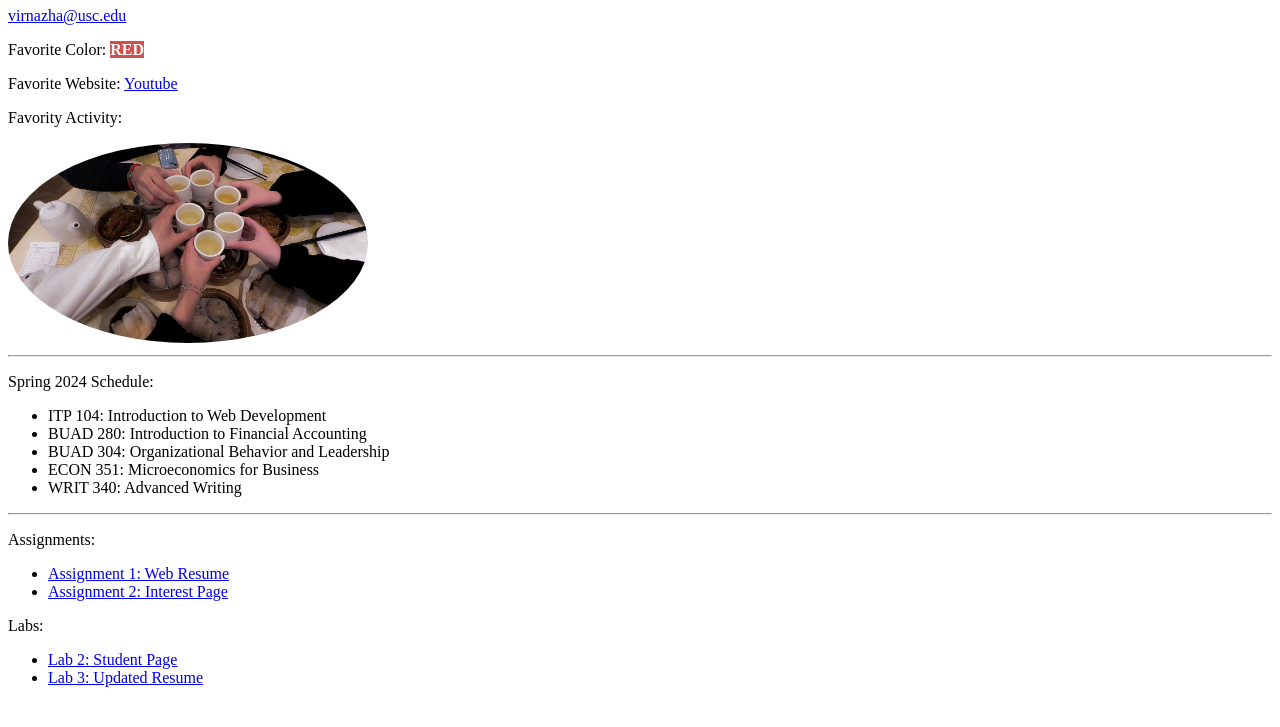
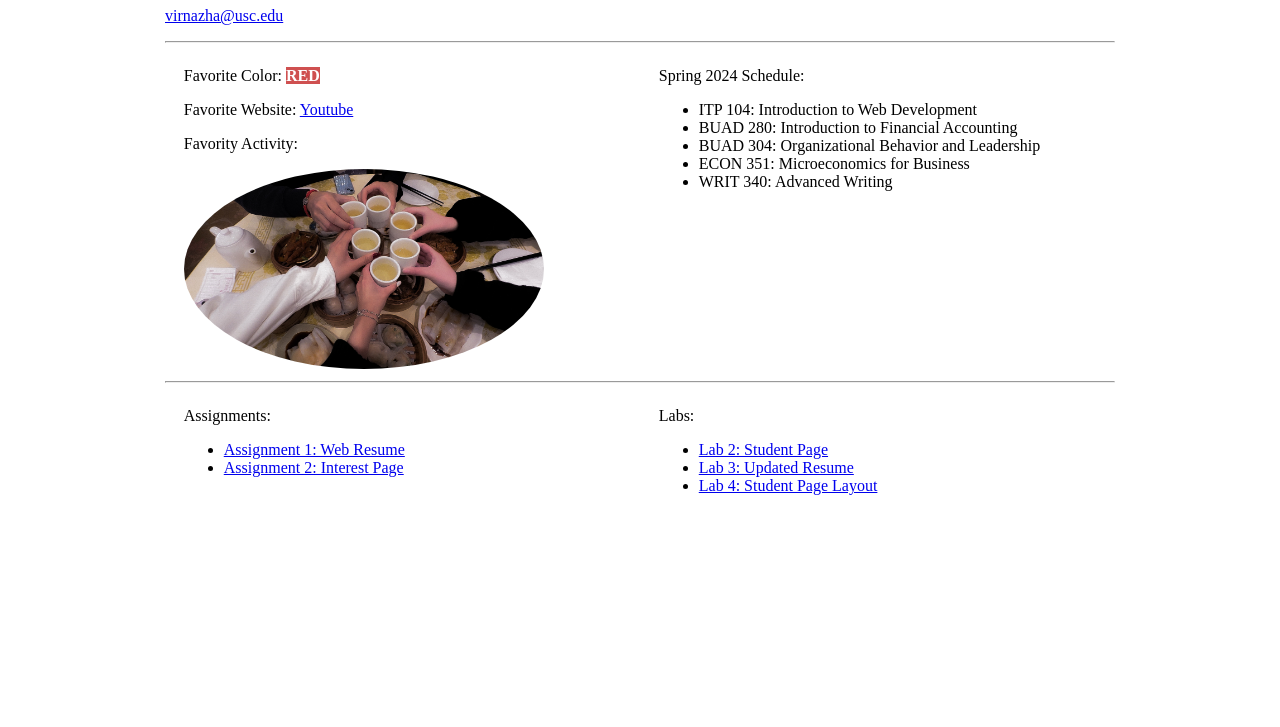
Before and after one commit to uscwebdev/itp104-submissions-VirnaZhang, a plain HTML site: page index.html in a window 1280 px wide. Shown: the part 73-800 px from the top of the page. Drawn offline with Linux system fonts and the light colour scheme.

Commit message:
Student Page

```diff
--- a/index.html
+++ b/index.html
@@ -8,11 +8,30 @@
                width: auto;
                border-radius: 50%;
           }
+          .content{
+               width: 950px;
+               margin-left: auto;
+               margin-right: auto;
+          }
+          .container{
+               display: flex;
+          }
+          .item1, .item2{
+               width: 475px;
+               padding-left: 18.75px;
+               padding-right: 18.75px;
+               margin-left: auto;
+               margin-right: auto;
+          }
      </style>
 </head>
 <body>
+     <div class="content">
           <h1>Virna Zhang</h1>
           <p> <a href="mailto:virnazha@usc.edu"> virnazha@usc.edu </a> </p>
+          <hr>
+          <div class="container">
+               <div class="item1">
                     <p> Favorite Color:
                          <strong>
                               <a style="background-color:rgb(207, 80, 80); color:white;">
@@ -23,9 +42,10 @@
                     <p>Favorite Website: <a href="https://www.youtube.com/" target="_blank">Youtube</a></p>
                     <p>Favority Activity:</p>
                     <img src="/images/friends.JPG" alt="ACTIVITY" class="center">
-     <hr>
+               </div>
+               <div class="item2">
                     <p>Spring 2024 Schedule:</p>
-     <div class="container">
+                    <div class="schedule">
                          <ul class="myUL">
                               <li>ITP 104: Introduction to Web Development</li>
                               <li>BUAD 280: Introduction to Financial Accounting</li>
@@ -34,22 +54,32 @@
                               <li>WRIT 340: Advanced Writing</li>
                          </ul>
                     </div>
+               </div>
+          </div>
           <hr>
+          <div class="container">
+               <div class="item1">
                     <p>Assignments:</p>
-     <div class="container">
+                    <div class="assignments">
                     <ul class="myUL">
                          <li><a href="assignment_01/assignment01.html" target="_blank">Assignment 1: Web Resume</a></li>
                          <li><a href="assignment_02/assignment02.html" target="_blank">Assignment 2: Interest Page</a></li>
 
                     </ul>
                     </div>
+               </div>
+                    <div class="item2">
                     <p>Labs:</p>
-     <div class="container">
+                    <div class="labs">
                     <ul class="myUL">
-            <li><a href="index.html" target="_blank">Lab 2: Student Page</a></li>
+                         <li><a href="lab_02/lab02.html" target="_blank">Lab 2: Student Page</a></li>
                          <li><a href="lab_03/lab03.html" target="_blank">Lab 3: Updated Resume</a></li>
+                         <li><a href="index.html" target="_blank">Lab 4: Student Page Layout</a></li>
 
                     </ul>
                     </div>
+               </div>
+          </div>
+    </div>
 </body>
 </html>
```
Also changed, not shown: lab_02/lab02.html (added, +55 -0 lines). Lines whose indentation alone changed are shown as unchanged.
